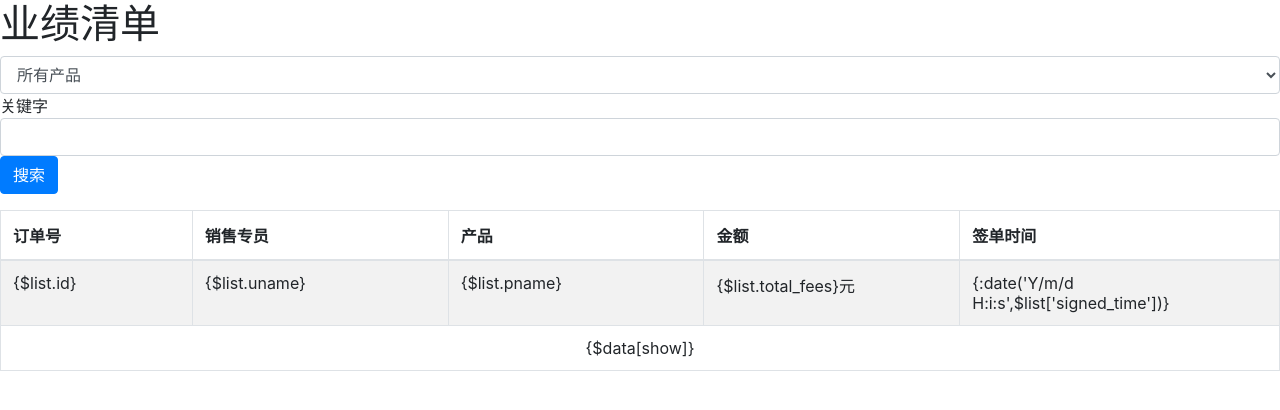
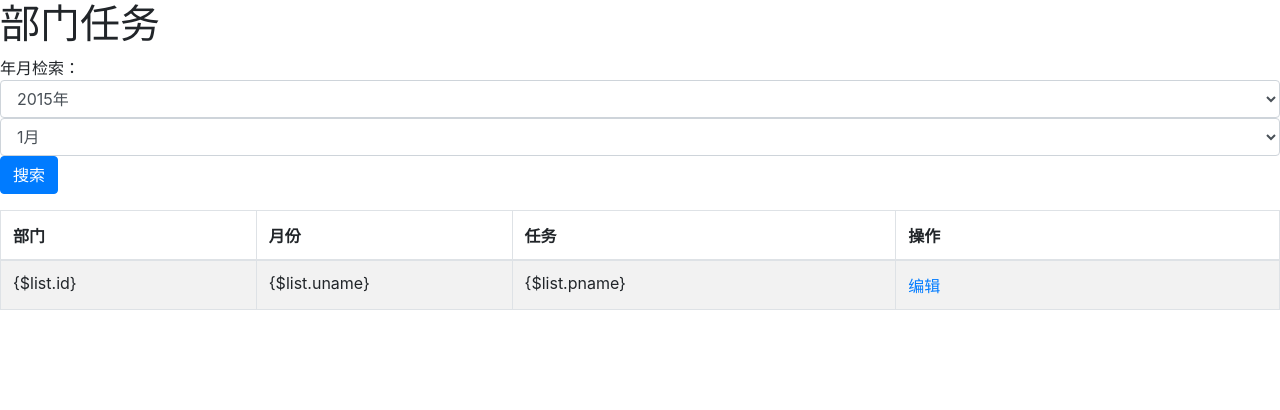
Before and after one commit to hcpzhe/wqCoMgr, a PHP site: page /DbName/Application/Home/View/Results/reslist.html in a window 1280 px wide. Shown: the top 410 px of the page. Run offline with PHP 8.4, Linux system fonts and the light colour scheme; some libraries are stand-ins or nearby versions.

Commit message:
部门任务   页面布局

```diff
--- a/Application/Home/View/Index/index.html
+++ b/Application/Home/View/Index/index.html
@@ -140,7 +140,7 @@
                 </div>
                 <div id="collapseSeven" class="panel-collapse collapse">
                   <div class="panel-body">
-                      <a href="{:U('Results/reslist')}" target="main" class="list-group-item z_list-group-item" onclick="do1(this)">业绩清单</a>
+                      <a href="{:U('Results/reslist')}" target="main" class="list-group-item z_list-group-item" onclick="do1(this)">部门任务</a>
                       <a href="{:U('Results/show_res')}" target="main" class="list-group-item z_list-group-item" onclick="do1(this)">业绩排行</a>
                   </div>
                 </div>
--- a/Application/Home/View/Results/reslist.html
+++ b/Application/Home/View/Results/reslist.html
@@ -1,6 +1,6 @@
 <html lang="en"><head>
 <meta charset="utf-8">
-<title>业绩清单</title>
+<title>部门任务</title>
 <meta http-equiv="X-UA-Compatible" content="IE=Edge">
 <meta name="viewport" content="width=device-width, initial-scale=1">
 <link href="__CSS__/index.css" rel="stylesheet" type="text/css">
@@ -11,32 +11,40 @@
 <body>
 <div style="width:100%; overflow:hidden;">
    <div class="b right_next">
-     <h1 class="page-header">业绩清单</h1>
+     <h1 class="page-header">部门任务</h1>
      <!-- 搜索开始 -->
        <div class="top_search">
            <form action="{:U('Results/reslist')}" method="post" class="search_form" name="search">
-                <select name="product" class="form-control">
-                    <option value="">所有产品</option>
+                <!-- <select name="product" class="form-control">
+                    <option value="">所有产品</option>   -->
                     <!-- <foreach  name="pro_list" item="po_list"> -->
-                    <option value="{$po_list.id}">{$po_list.name}</option>
+                   <!-- <option value="{$po_list.id}">{$po_list.name}</option>  -->
                     <!-- </foreach> -->
-                </select>
-                <input type="hidden" name="check" value="1">
+                <!-- </select>-->
+                <!-- <input type="hidden" name="check" value="1">
                 关键字  <input type="text" name="key" class="form-control">
                 <input type="submit" value="搜索" class="btn btn-primary">
+                 -->
+                 年月检索：
+                 <select name="product" class="form-control">
+                    <option value="">2015年</option>
+                 </select>
+                 <select name="product" class="form-control">
+                    <option value="">1月</option>
+                 </select>
+                 <input type="submit" value="搜索" class="btn btn-primary">
            </form>
        </div>
     <!-- 搜索结束 -->
        <div class="table-responsive">
         <table class="table table-striped table-bordered table-hover table_center">
           <thead>
-           <!-- 订单列表开始 -->
+           <!-- 部门任务列表开始 -->
             <tr>
-                <th width="15%">订单号</th>
-                <th width="20%">销售专员</th>
-                <th width="20%">产品</th>
-                <th width="20%">金额</th>
-                <th width="25%">签单时间</th>
+                <th width="20%">部门</th>
+                <th width="20%">月份</th>
+                <th width="30%">任务</th>
+                <th width="30%">操作</th>
             </tr>
           </thead>
           <tbody>
@@ -45,15 +53,11 @@
                     <td>{$list.id}</td>
                     <td>{$list.uname}</td>
                     <td>{$list.pname}</td>
-                    <td>{$list.total_fees}元</td>
-                    <td>{:date('Y/m/d H:i:s',$list['signed_time'])}</td>
+                    <td><a href="">编辑</a></td>
                 </tr>
             <!-- </foreach> -->
           </tbody>
-          <tfoot>
-			  <tr><td colspan="5" align="center" class="page">{$data[show]}</td></tr>
-          </tfoot>
-		 <!-- 订单列表结束-->
+		 <!-- 部门任务列表结束-->
       </table>
      </div>
    </div>
```
Also changed, not shown: Public/css/index.css (+10 -0 lines), Public/css/bootstrap.min.css.
